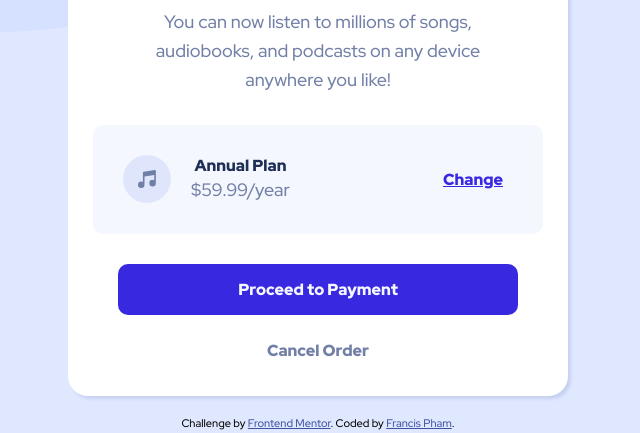
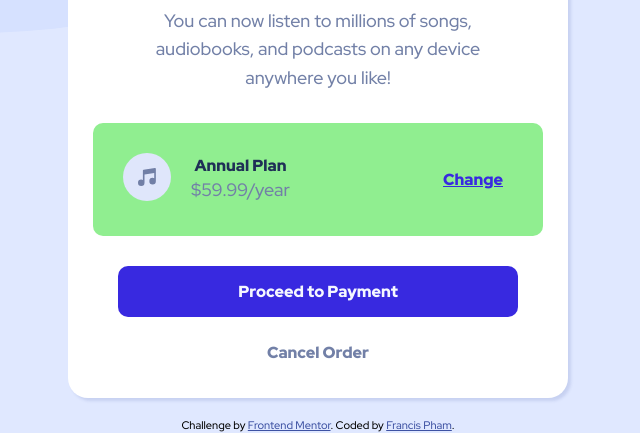
Before and after one commit to francisphamsd/order-summary-component, a plain HTML site: page index.html in a window 1280 px wide. Shown: the part 367-800 px from the top of the page, without its empty margins (322-962 px from the left). Drawn offline with Linux system fonts and the light colour scheme.

Commit message:
make planbox using flex box unorder list

```diff
--- a/index.html
+++ b/index.html
@@ -28,19 +28,19 @@
         device anywhere you like!
       </p>
 
-      <div class="plan-box">
-        <article class="plan-text-box">
-          <img src="./images/icon-music.svg" alt="music note icon" />
-          <div>
+      <nav class="plan-box">
+        <ul>
+          <li><img src="./images/icon-music.svg" alt="music note icon" /></li>
+          <li>
             <h4 class="plan-heading">Annual Plan</h4>
             <p class="plan-price">$59.99/year</p>
-          </div>
-        </article>
+          </li>
+          <li class="push-right">
+            <button class="btn btn-change">Change</button>
+          </li>
+        </ul>
+      </nav>
 
-        <div>
-          <button class="btn btn-change">Change</button>
-        </div>
-      </div>
       <div class="btn-box">
         <button class="btn btn-payment">Proceed to Payment</button>
         <button class="btn btn-cancel">Cancel Order</button>
--- a/style.css
+++ b/style.css
@@ -67,7 +67,7 @@ h4 {
   background-position: center;
   background-size: cover; */
 
-  height: 400px;
+  height: 350px;
   position: absolute;
   top: 0;
   left: 0;
@@ -132,22 +132,23 @@ h4 {
   padding: 30px;
   width: 90%;
   background-color: var(--very-pale-blue);
+  background-color: lightgreen;
   border-radius: 10px;
+}
+
+.plan-box ul {
+  list-style: none;
+  margin: 0 -10px;
   display: flex;
   align-items: center;
-  justify-content: space-between;
-}
-.plan-text-box {
-  display: flex;
-  align-items: center;
-  justify-content: center;
-  gap: 10px;
 }
 
-.plan-text-box img {
-  margin-right: 10px;
+.plan-box li {
+  padding: 0 10px;
 }
-
+.push-right {
+  margin-left: auto;
+}
 .btn-box {
   display: flex;
   flex-direction: column;
```
